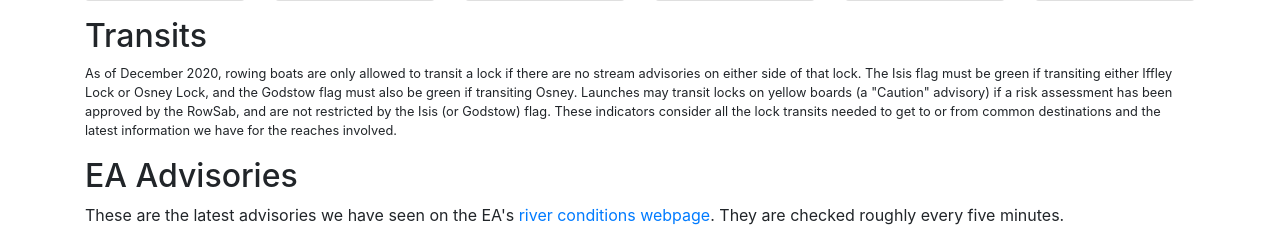
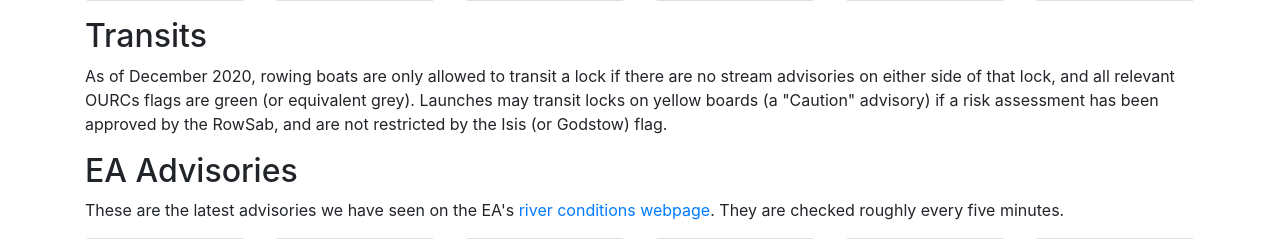
Before and after one commit to JoeHitchen/oxford-rivers, a Django app: template flags/templates/flags/index.html in a window 1280 px wide. Shown: the part 305-544 px from the top of the page. Run offline with Django 3.2, Linux system fonts and the light colour scheme; the template is opened without the code that fills it: values that come from a table or form of the project are taken from there, others are empty; data comes from the database, SQL or seed files in the repository; some libraries are stand-ins or nearby versions.

Commit message:
Updated text for transits

```diff
--- a/flags/templates/flags/index.html
+++ b/flags/templates/flags/index.html
@@ -37,14 +37,13 @@
     </div>
     <!-- OURCs Flags -->
 
+    <!-- Transits --->
     <div class="row">
       <div class="col mb-3">
         <h2>Transits</h2>
-        <p class="small mb-0">
-          As of December 2020, rowing boats are only allowed to transit a lock if there are no stream advisories on either side of that lock.
-          The Isis flag must be green if transiting either Iffley Lock or Osney Lock, and the Godstow flag must also be green if transiting Osney.
+        <p class="mb-0">
+          As of December 2020, rowing boats are only allowed to transit a lock if there are no stream advisories on either side of that lock, and all relevant OURCs flags are green (or equivalent grey).
           Launches may transit locks on yellow boards (a "Caution" advisory) if a risk assessment has been approved by the RowSab, and are not restricted by the Isis (or Godstow) flag.
-          These indicators consider all the lock transits needed to get to or from common destinations and the latest information we have for the reaches involved.
         </p>
       </div>
     </div>
@@ -63,6 +62,7 @@
       </div>
       {% endfor %}
     </div>
+    <!-- Transits --->
 
     <!-- EA Advisories -->
     <div class="row">
```
